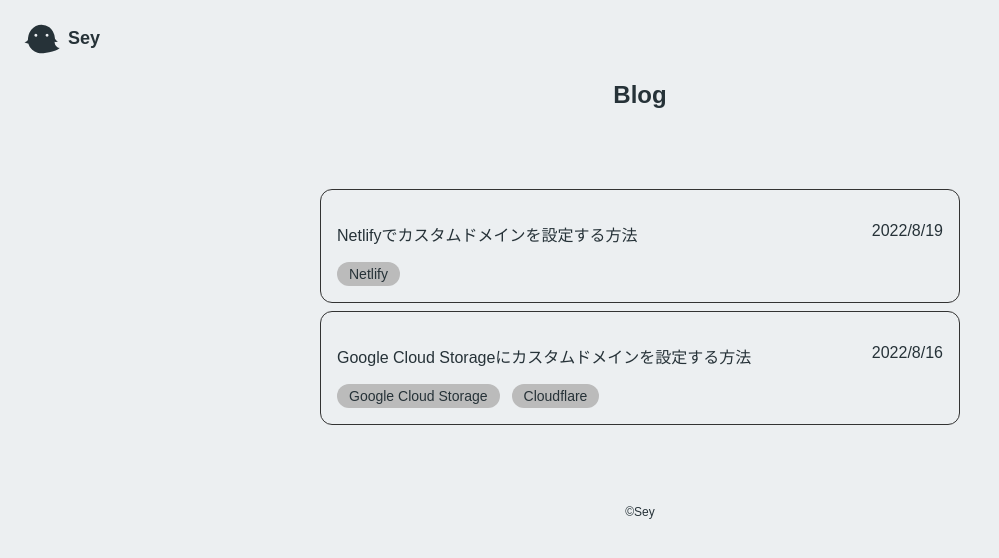
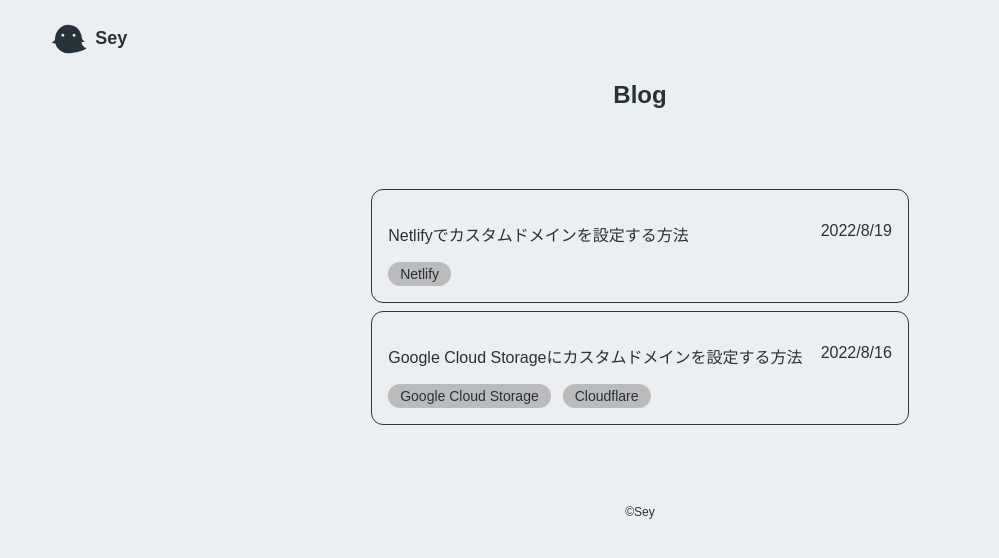
Before and after one commit to Seyyyy/Sey, a Next.js app: page / in a window 1280 px wide. Shown: the top 558 px of the page, without its empty margins (0-999 px from the left). Built offline with nearby package versions, Linux system fonts and the light colour scheme.

Commit message:
style修正

```diff
--- a/src/components/Appbar/Appbar.module.css
+++ b/src/components/Appbar/Appbar.module.css
@@ -1,7 +1,6 @@
 .root {
   display: flex;
   flex-direction: row;
-  margin-inline: 24px;
   margin-block: 16px;
 }
 
--- a/src/pages/Index.module.css
+++ b/src/pages/Index.module.css
@@ -1,21 +1,24 @@
 .section {
   text-align: center;
+  margin-inline: 25vw;
+  margin-bottom: 10vh;
 }
+
+@media screen and (max-width: 1200px) {
+  .section {
+    text-align: center;
+    margin-inline: 0vw;
+  }
+}
+
 .blogList {
-  margin-left: 25vw;
-  margin-right: 25vw;
-  margin-bottom: 10vh;
+  width: 100%;
   text-align: left;
   display: flex;
   flex-direction: column;
   row-gap: 8px;
 }
-@media screen and (max-width: 1200px) {
-  .blogList {
-    margin-left: 4vw;
-    margin-right: 4vw;
-  }
-}
+
 .sns {
   padding-top: 5vh;
   padding-bottom: 5vh;
--- a/src/pages/blog/slug.module.css
+++ b/src/pages/blog/slug.module.css
@@ -1,15 +1,11 @@
 .root {
-  margin-left: 25vw;
-  width: 50vw;
-  margin-right: 25vw;
+  margin-inline: 25vw;
   margin-bottom: 10vh;
 }
 
 @media screen and (max-width: 1200px) {
   .root {
-    margin-left: 4vw;
-    width: 92vw;
-    margin-right: 4vw;
+    margin-inline: 0vw;
   }
 }
 
--- a/src/style/style.css
+++ b/src/style/style.css
@@ -10,6 +10,7 @@ html {
 body {
   margin: 0;
   background-color: var(--base-color);
+  margin-inline: 4vw;
 }
 p {
   font-family: 'Arial';
```
